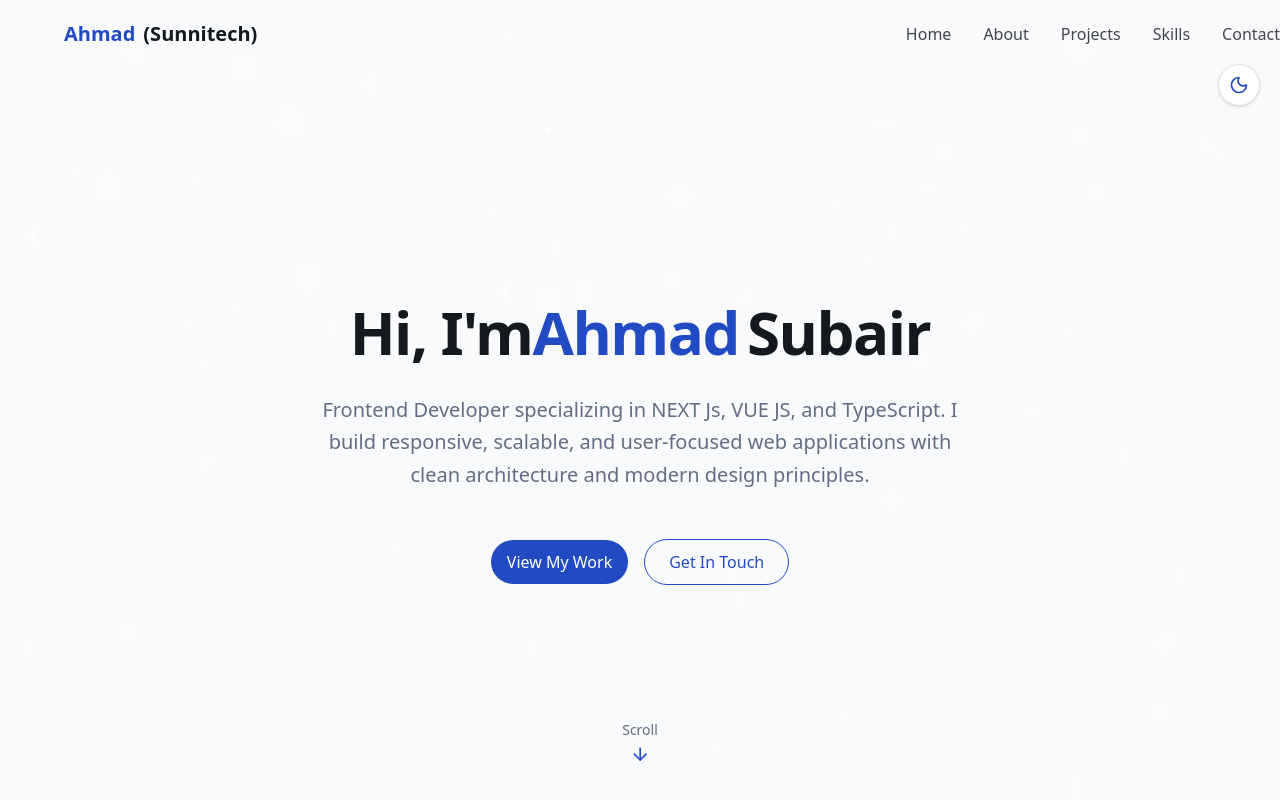
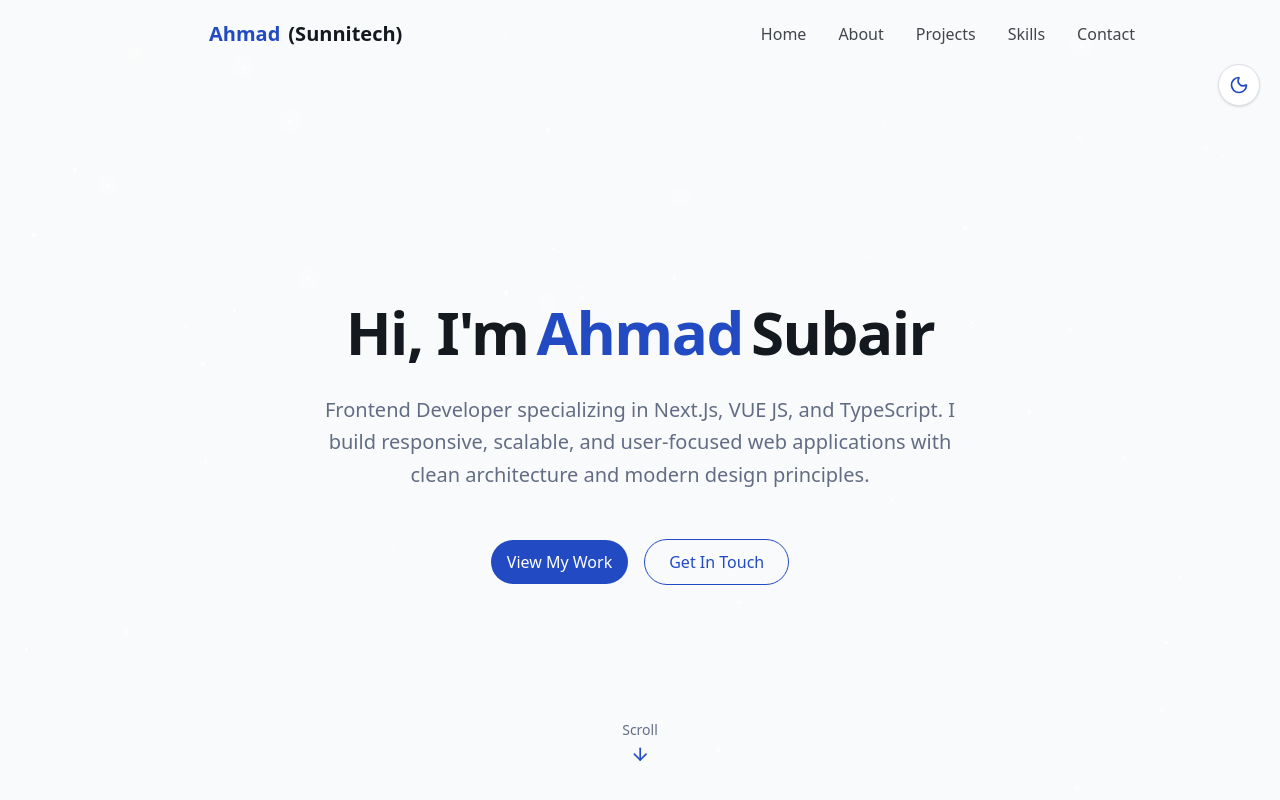
Before and after one commit to Abu-Sumayyah-05/ahmad-portfolio, a React (Vite) app: page / in a window 1280 px wide. Shown: the top 800 px of the page. Built offline with nearby package versions, Linux system fonts and the light colour scheme.

Commit message:
fixed navbar background

```diff
--- a/src/components/HeroSection.jsx
+++ b/src/components/HeroSection.jsx
@@ -2,17 +2,17 @@ import { ArrowDown } from 'lucide-react';
 
 export const HeroSection = () => {
   return (
-    <section id="hero" className="relative min-h-screen flex flex-col items-center justify-center px-4 pt-20">
+    <section id="hero" className="relative min-h-screen flex flex-col items-center justify-center px-4 pt-10 sm:pt-20">
       <div className="container max-w-4xl mx-auto text-center z-10">
         <div className="space-y-4 md:space-y-6">
           <h1 className="text-3xl sm:text-4xl md:text-5xl lg:text-6xl font-bold tracking-tight leading-tight">
             <span className="opacity-0 animate-fade-in inline-block"> Hi, I'm </span>
-            <span className="text-primary opacity-0 animate-fade-in-delay-1 inline-block"> Ahmad</span>
+            <span className="text-primary opacity-0 animate-fade-in-delay-1 inline-block ml-2"> Ahmad </span>
             <span className="text-foreground ml-2 opacity-0 animate-fade-in-delay-2 inline-block">Subair</span>
           </h1>
 
           <p className="text-base sm:text-lg md:text-xl text-muted-foreground max-w-2xl mx-auto opacity-0 animate-fade-in-delay-3 px-2 sm:px-4 leading-relaxed">
-            Frontend Developer specializing in NEXT Js, VUE JS, and TypeScript. I build responsive, scalable, and user-focused web applications with clean architecture and modern design principles.
+            Frontend Developer specializing in Next.Js, VUE JS, and TypeScript. I build responsive, scalable, and user-focused web applications with clean architecture and modern design principles.
           </p>
 
           <div className="pt-4 md:pt-6 opacity-0 animate-fade-in-delay-4 flex flex-col sm:flex-row gap-3 sm:gap-4 justify-center items-center px-4">
--- a/src/components/Navbar.jsx
+++ b/src/components/Navbar.jsx
@@ -13,6 +13,19 @@ const NavItems = [
 export const Navbar = () => {
   const [isScrolled, setIsScrolled] = useState(false);
   const [isMenuOpen, setIsMenuOpen] = useState(false);
+
+  // Disable scroll when mobile menu is open
+  useEffect(() => {
+    if (isMenuOpen) {
+      document.body.style.overflow = 'hidden';
+    } else {
+      document.body.style.overflow = '';
+    }
+    // Cleanup on unmount
+    return () => {
+      document.body.style.overflow = '';
+    };
+  }, [isMenuOpen]);
 
   useEffect(() => {
     const handleScroll = () => {
@@ -33,7 +46,7 @@ export const Navbar = () => {
 
   return (
     <nav className={cn('fixed w-full z-40 transition-all duration-300', isScrolled ? 'py-3 bg-background/90 backdrop-blur-md  shadow-sm' : 'py-4 md:py-5')}>
-      <div className='container flex justify-between items-center'>
+      <div className='container flex justify-between items-center px-4 md:px-8 custom-navbar-container'>
         <a href='#hero' className='text-lg md:text-xl font-bold flex items-center gap-2' onClick={() => setIsMenuOpen(false)}>
           <span className="text-primary">Ahmad</span>
           <span className='text-foreground hidden sm:inline'>(Sunnitech)</span>
@@ -64,12 +77,15 @@ export const Navbar = () => {
 
       {/* Mobile Menu Overlay */}
       {isMenuOpen && (
-        <div className="fixed inset-0 top-[60px] bg-background/98 backdrop-blur-lg z-30 md:hidden flex flex-col items-center justify-start pt-12 space-y-6 animate-fade-in">
+        <div className="fixed inset-0 top-[60px] bg-black bg-opacity-95 backdrop-blur-lg z-30 md:hidden flex flex-col items-center justify-start pt-12 space-y-6 animate-fade-in">
           {NavItems.map((item) => (
             <a
               key={item.name}
               href={item.href}
-              onClick={() => setIsMenuOpen(false)}
+              onClick={() => {
+                setIsMenuOpen(false);
+                document.body.style.overflow = '';
+              }}
               className="text-lg font-medium text-foreground hover:text-primary transition-colors py-2"
             >
               {item.name}
--- a/src/index.css
+++ b/src/index.css
@@ -1,3 +1,12 @@
+@media (min-width: 970px) {
+  .custom-navbar-container {
+    max-width: 974px !important;
+    margin-left: auto !important;
+    margin-right: auto !important;
+    padding-left: 1.5rem !important;
+    padding-right: 1.5rem !important;
+  }
+}
 @import "tailwindcss";
 
 @theme {
```
